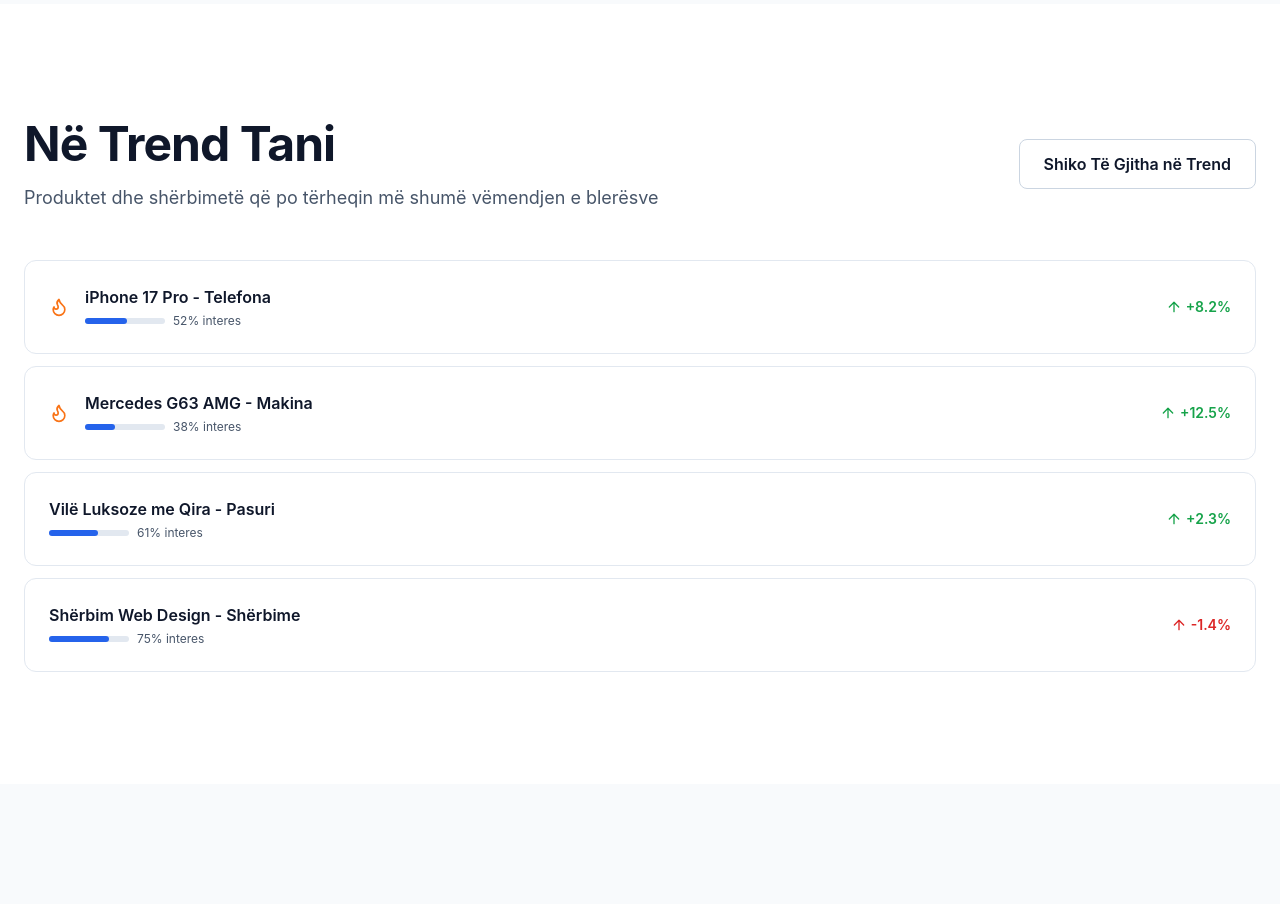
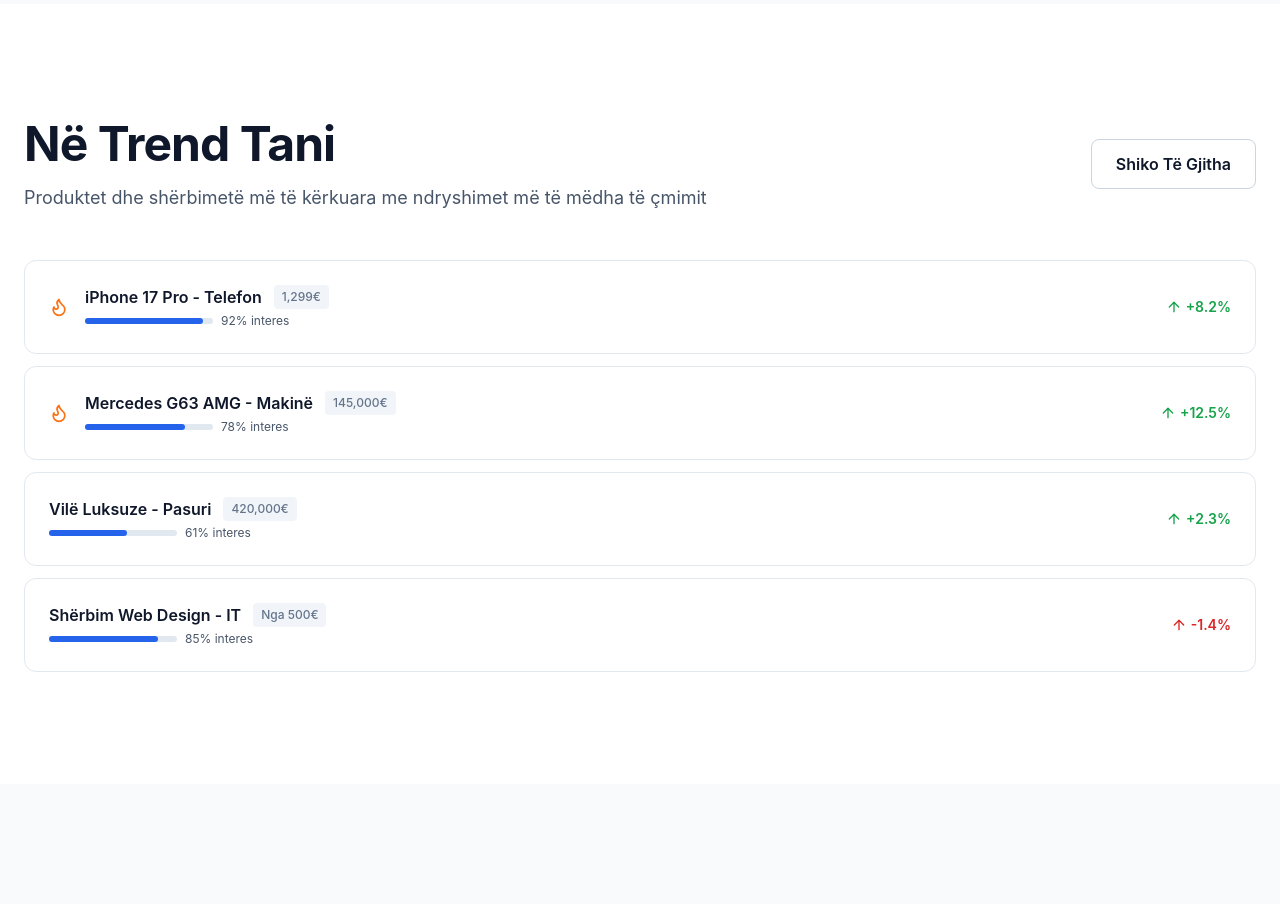
Before and after one commit to sesopeso101-sudo/Polyshop, a React (Create React App) app: page / in a window 1280 px wide. Shown: the part 2520-3424 px from the top of the page. Built offline with nearby package versions, Linux system fonts and the light colour scheme; the HTML template or start-up script is replaced by a standard one.

Commit message:
refactor: Transform TrendingMarkets to show trending products with price changes in Albanian

```diff
--- a/src/components/TrendingMarkets.js
+++ b/src/components/TrendingMarkets.js
@@ -3,10 +3,10 @@
 
 function TrendingMarkets() {
   const trending = [
-    { title: 'iPhone 17 Pro - Telefona', category: 'Elektronikë', popularity: 52, change: '+8.2%', hot: true },
-    { title: 'Mercedes G63 AMG - Makina', category: 'Makina', popularity: 38, change: '+12.5%', hot: true },
-    { title: 'Vilë Luksoze me Qira - Pasuri', category: 'Pasuri të Paluajtshme', popularity: 61, change: '+2.3%', hot: false },
-    { title: 'Shërbim Web Design - Shërbime', category: 'Shërbime', popularity: 75, change: '-1.4%', hot: false },
+    { title: 'iPhone 17 Pro - Telefon', category: 'Elektronikë', popularity: 92, change: '+8.2%', hot: true, price: '1,299€' },
+    { title: 'Mercedes G63 AMG - Makinë', category: 'Makina', popularity: 78, change: '+12.5%', hot: true, price: '145,000€' },
+    { title: 'Vilë Luksuze - Pasuri', category: 'Pasuri', popularity: 61, change: '+2.3%', hot: false, price: '420,000€' },
+    { title: 'Shërbim Web Design - IT', category: 'Shërbime', popularity: 85, change: '-1.4%', hot: false, price: 'Nga 500€' },
   ];
 
   return (
@@ -15,9 +15,9 @@
         <div className="flex items-center justify-between mb-12">
           <div>
             <h2 className="heading-2 mb-3">Në Trend Tani</h2>
-            <p className="text-lg text-slate-600">Produktet dhe shërbimetë që po tërheqin më shumë vëmendjen e blerësve</p>
+            <p className="text-lg text-slate-600">Produktet dhe shërbimetë më të kërkuara me ndryshimet më të mëdha të çmimit</p>
           </div>
-          <button className="btn-outline hidden md:inline-flex">Shiko Të Gjitha në Trend</button>
+          <button className="btn-outline hidden md:inline-flex">Shiko Të Gjitha</button>
         </div>
 
         <div className="space-y-3">
@@ -26,9 +26,12 @@
               <div className="flex items-center gap-4 flex-1">
                 {item.hot && <Flame size={20} className="text-orange-500 flex-shrink-0" />}
                 <div className="flex-1">
-                  <h4 className="font-semibold text-slate-900 group-hover:text-blue-600 transition">{item.title}</h4>
+                  <div className="flex items-center gap-3">
+                    <h4 className="font-semibold text-slate-900 group-hover:text-blue-600 transition">{item.title}</h4>
+                    <span className="text-xs font-medium text-slate-500 bg-slate-100 px-2 py-1 rounded">{item.price}</span>
+                  </div>
                   <div className="flex items-center gap-2 mt-1">
-                    <div className="w-20 bg-slate-200 rounded-full h-1.5">
+                    <div className="w-32 bg-slate-200 rounded-full h-1.5">
                       <div className="bg-blue-600 h-1.5 rounded-full" style={{width: `${item.popularity}%`}}></div>
                     </div>
                     <span className="text-xs text-slate-600">{item.popularity}% interes</span>
```
